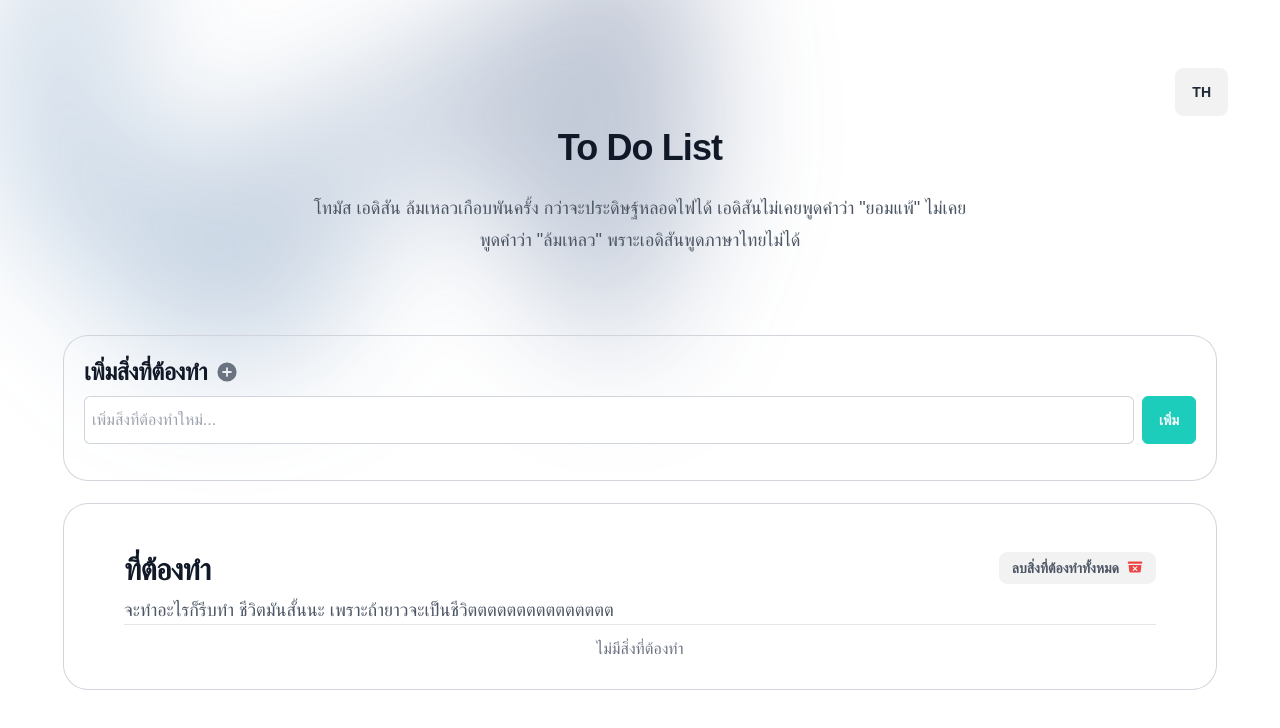
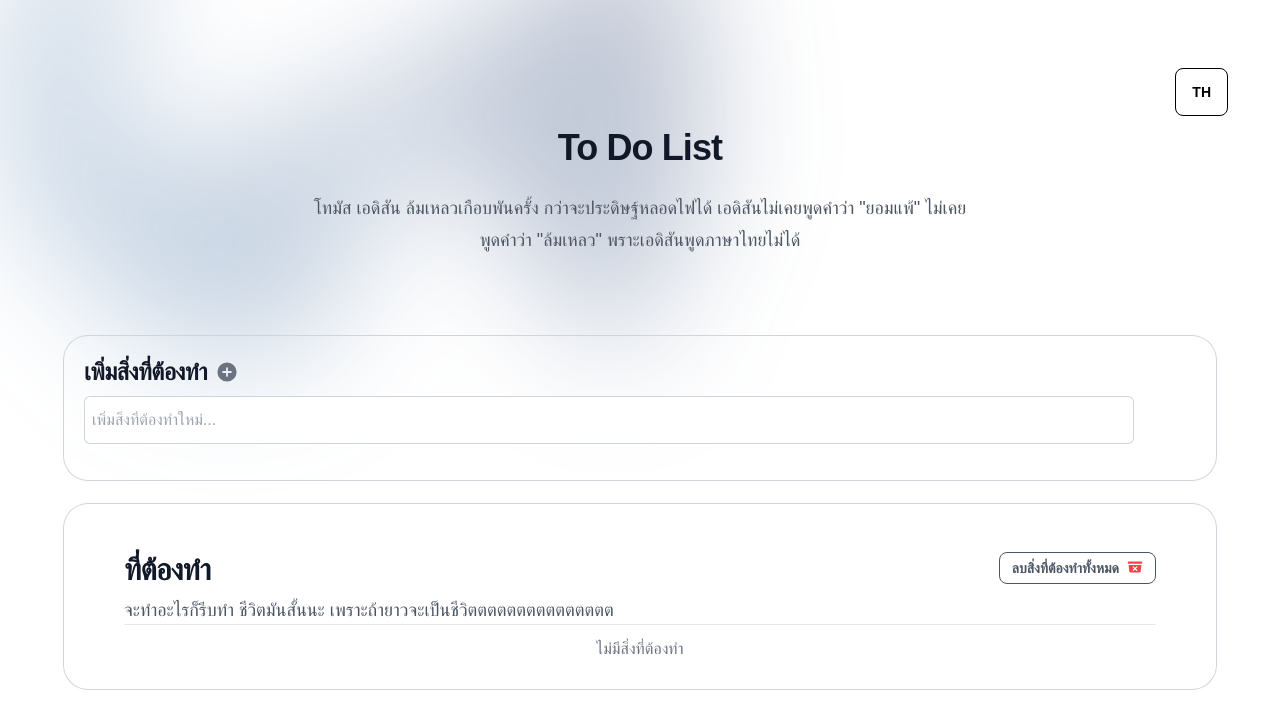
Before and after one commit to TaeTriphop/TODOAPP, a React (Create React App) app: page / in a window 1280 px wide. Shown: the top 728 px of the page. Built offline with nearby package versions, Linux system fonts and the light colour scheme.

Commit message:
setup gh-pages

```diff
--- a/tailwind.config.js
+++ b/tailwind.config.js
@@ -4,8 +4,8 @@ module.exports = {
   theme: {
     extend: {},
   },
+  daisyui: {
+    themes: [],
+  },
   plugins: [require("daisyui")],
-  daisyui: {
-    themes: false,
-  },
 };
```
